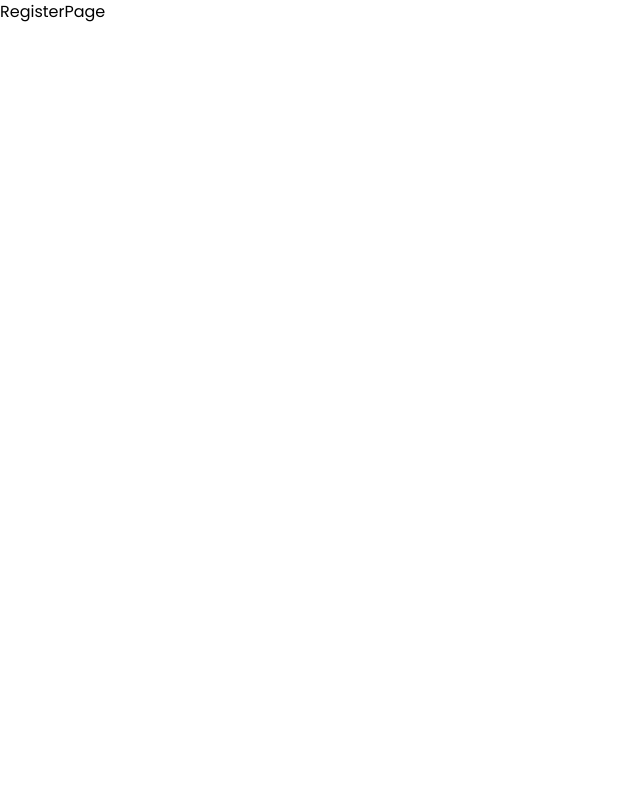
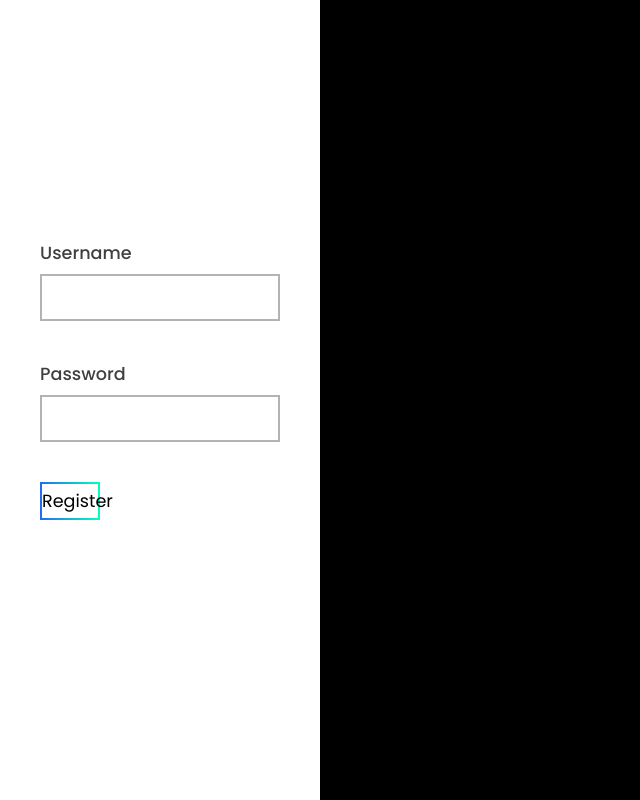
Before and after one commit to DylanHearn1/Benchmark, a React (Vite) app: page /register in a window 1280 px wide. Shown: the whole page, without its empty margins (0-640 px from the left). Built offline with nearby package versions, Linux system fonts and the light colour scheme.

Commit message:
feature: register account, with validation

```diff
--- a/src/pages/LoginPage.tsx
+++ b/src/pages/LoginPage.tsx
@@ -80,9 +80,12 @@ const LoginPage = () => {
             <p className="text-red-500">{loginStatus.status}</p>
             <p className="text-center pt-10">
               Don't have an account?{' '}
-              <a href="/register" className="text-blue-500 font-medium ">
+              <p
+                onClick={() => navigate('/register')}
+                className="text-blue-500 font-medium cursor-pointer"
+              >
                 Register
-              </a>
+              </p>
             </p>
           </form>
         </aside>
--- a/src/pages/RegisterPage.tsx
+++ b/src/pages/RegisterPage.tsx
@@ -1,5 +1,107 @@
+import { useFormik } from 'formik';
+import { useState } from 'react';
+
+interface formValues {
+  username: string;
+  password: string;
+}
+
+const validate = (values: formValues) => {
+  const errors = {
+    username: '',
+    password: '',
+  };
+  if (!values.username) {
+    errors.username = 'Required';
+  } else if (values.username.length < 6) {
+    errors.username = 'Must be at least 6 characters';
+  }
+
+  if (!values.password) {
+    errors.password = 'Required';
+  } else if (values.password.length < 10) {
+    errors.password = 'Must be at least 10 characters';
+  }
+
+  return errors;
+};
+
 const RegisterPage = () => {
-  return <div>RegisterPage</div>;
+  const url = 'http://localhost:3000/register';
+
+  const [registerStatus, setRegisterStatus] = useState({ status: '' });
+
+  const formik = useFormik({
+    initialValues: {
+      username: '',
+      password: '',
+    },
+    validate,
+    onSubmit: async (values) => {
+      const response = await fetch(url, {
+        method: 'POST',
+        headers: {
+          'Content-Type': 'application/json',
+        },
+        body: JSON.stringify(values),
+      });
+      const data = await response.json();
+      setRegisterStatus(data);
+    },
+  });
+
+  return (
+    <>
+      <div className="bg-black min-h-dvh">
+        <aside className="bg-white w-1/4 h-dvh my-auto flex items-center text-p">
+          <form
+            onSubmit={formik.handleSubmit}
+            className="text-black flex flex-col space-y-10 w-full px-10"
+          >
+            <div className="flex flex-col space-y-2">
+              <label htmlFor="username" className="font-medium opacity-75">
+                Username
+              </label>
+              <input
+                type="text"
+                id="username"
+                onChange={formik.handleChange}
+                value={formik.values.username}
+                className="py-2 px-3 border-input "
+                onBlur={formik.handleBlur}
+              />
+              {formik.touched.username && formik.errors.username ? (
+                <div className="text-red-500">{formik.errors.username}</div>
+              ) : null}
+            </div>
+            <div className="flex flex-col space-y-2">
+              <label htmlFor="password" className="font-medium opacity-75">
+                Password
+              </label>
+              <input
+                type="password"
+                id="password"
+                onChange={formik.handleChange}
+                value={formik.values.password}
+                className="py-2 px-3 border-input"
+                onBlur={formik.handleBlur}
+              />
+              {formik.touched.password && formik.errors.password ? (
+                <div className="text-red-500">{formik.errors.password}</div>
+              ) : null}
+            </div>
+            <button
+              type="submit"
+              className="bg-white border-2 rounded-lg w-1/4 bg-anchor-gradient py-1 hover:text-white"
+            >
+              Register
+            </button>
+            <p className="text-red-500">{registerStatus.status}</p>
+          </form>
+        </aside>
+      </div>
+    </>
+  );
 };
 
 export default RegisterPage;
```
